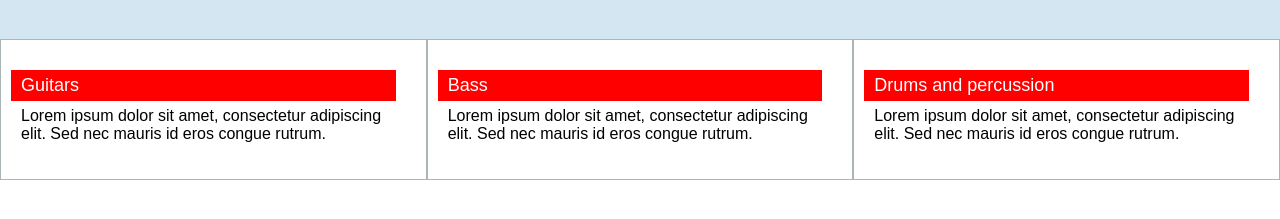
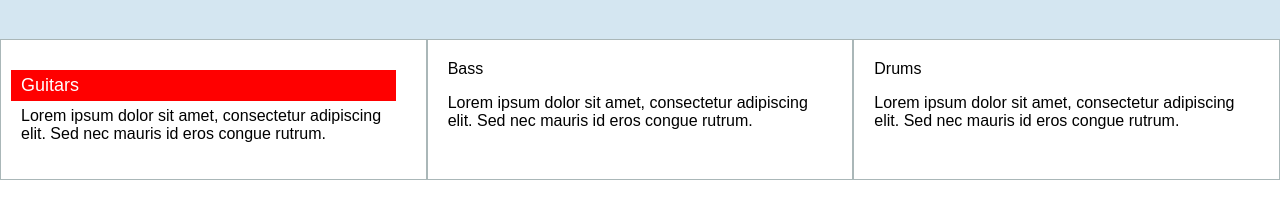
Before and after one commit to fmanzueta/HTML_CSS_JavaScript-Coursera-course, a plain HTML site: page Module2_test/index.html in a window 1280 px wide. Shown: the part 81-300 px from the top of the page. Drawn offline with Linux system fonts and the light colour scheme.

Commit message:
Update index.html

```diff
--- a/Module2_test/index.html
+++ b/Module2_test/index.html
@@ -18,12 +18,12 @@
   </section>
 
   <section class="section2">
-    <div class="section-title">Bass</div>
+    <div class="section-title-2">Bass</div>
     <p>Lorem ipsum dolor sit amet, consectetur adipiscing elit. Sed nec mauris id eros congue rutrum.</p>
   </section>
 
   <section class="section3">
-    <div class="section-title">Drums and percussion</div>
+    <div class="section-title-3">Drums</div>
     <p>Lorem ipsum dolor sit amet, consectetur adipiscing elit. Sed nec mauris id eros congue rutrum.</p>
   </section>
   </div>
```
